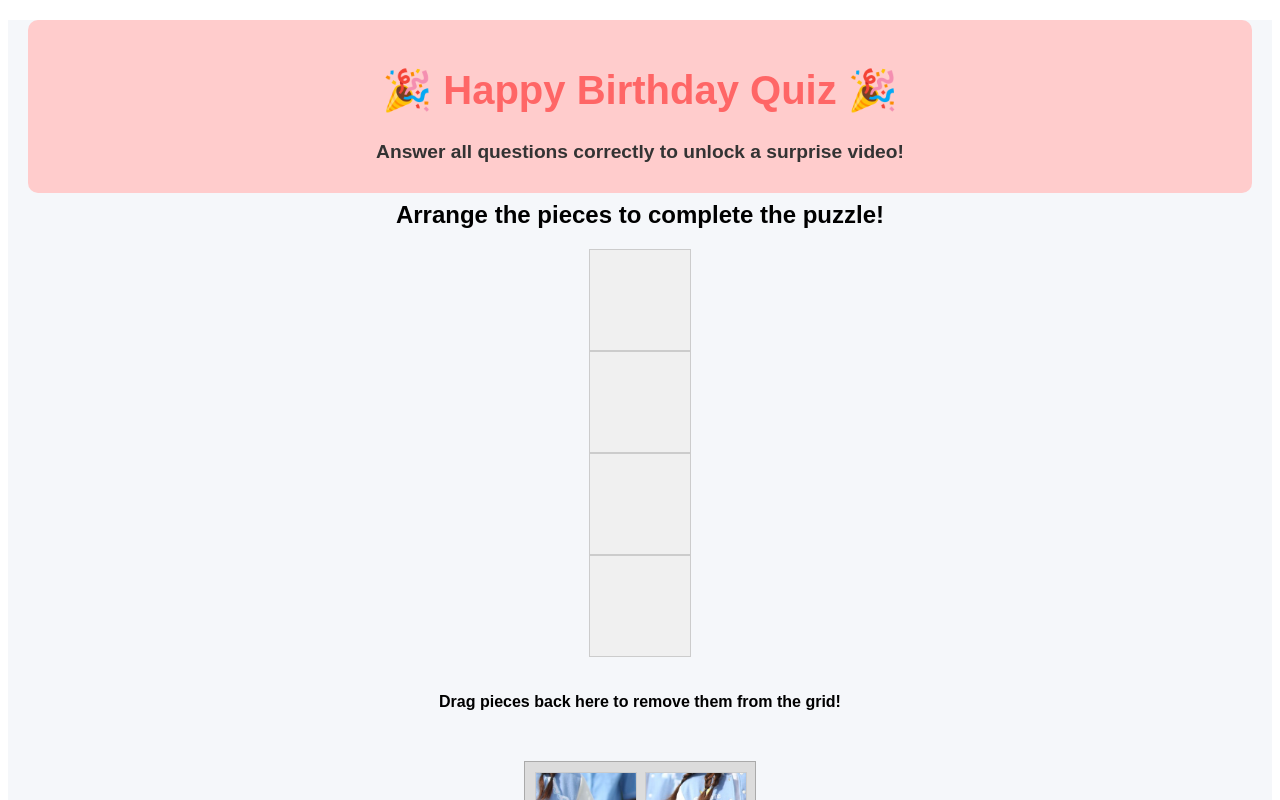
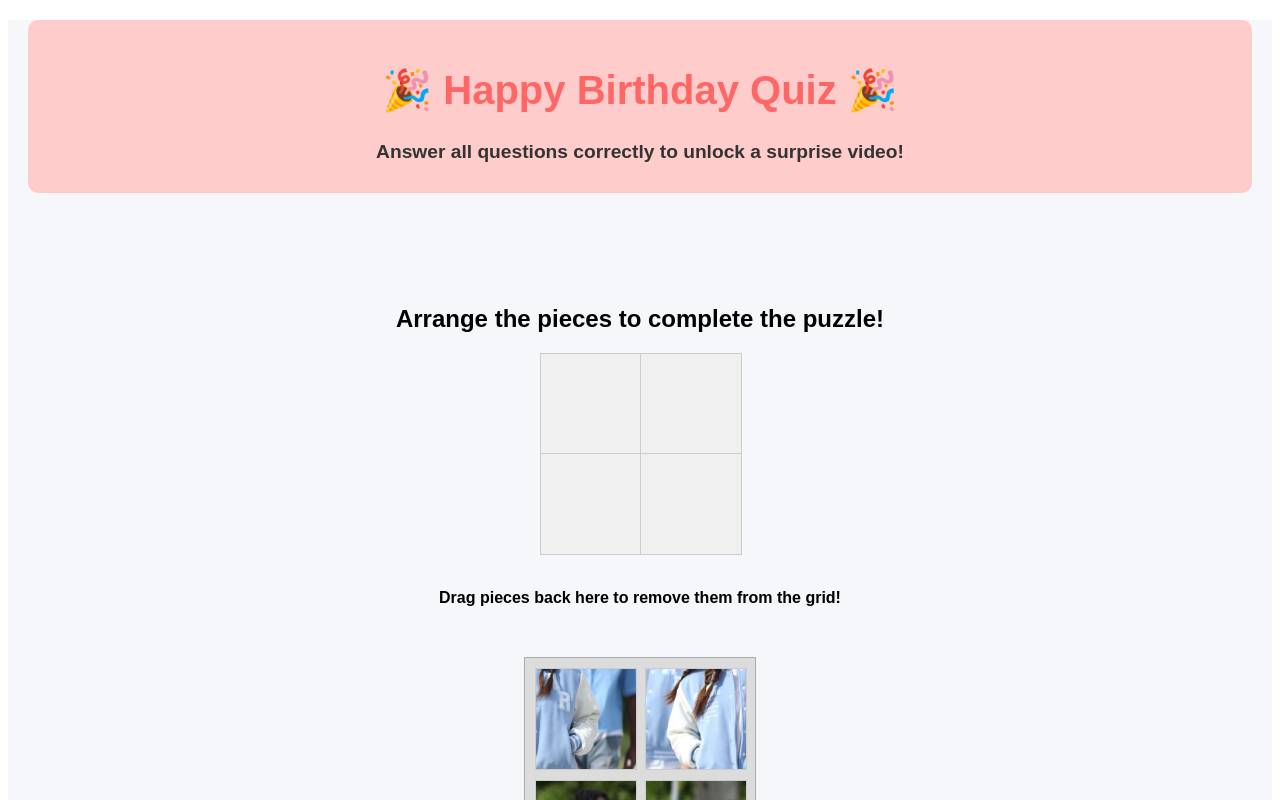
Before and after one commit to gacay/heopeo.birthday, a React (Vite) app: page /heopeo.birthday/Question3 in a window 1280 px wide. Shown: the top 800 px of the page. Built offline with nearby package versions, Linux system fonts and the light colour scheme.

Commit message:
Puzzle changed

```diff
--- a/src/Question3.css
+++ b/src/Question3.css
@@ -13,13 +13,12 @@
     gap: 20px;
   }
 
-  /*.puzzle-grid {
+  .puzzle-grid {
     display: grid;
     grid-template-columns: repeat(2, 100px);
     grid-template-rows: repeat(2, 100px);
-    gap: 10px;
     justify-content: center;
-  }*/
+  }
 
   .puzzle-cell {
     width: 100px;
```
